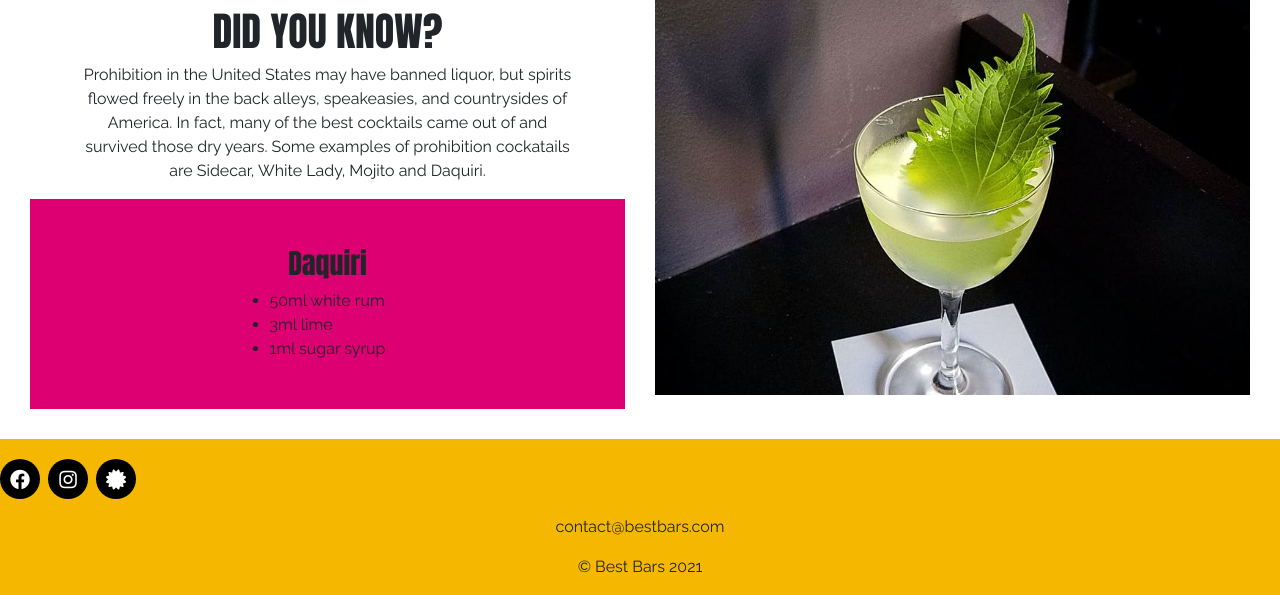
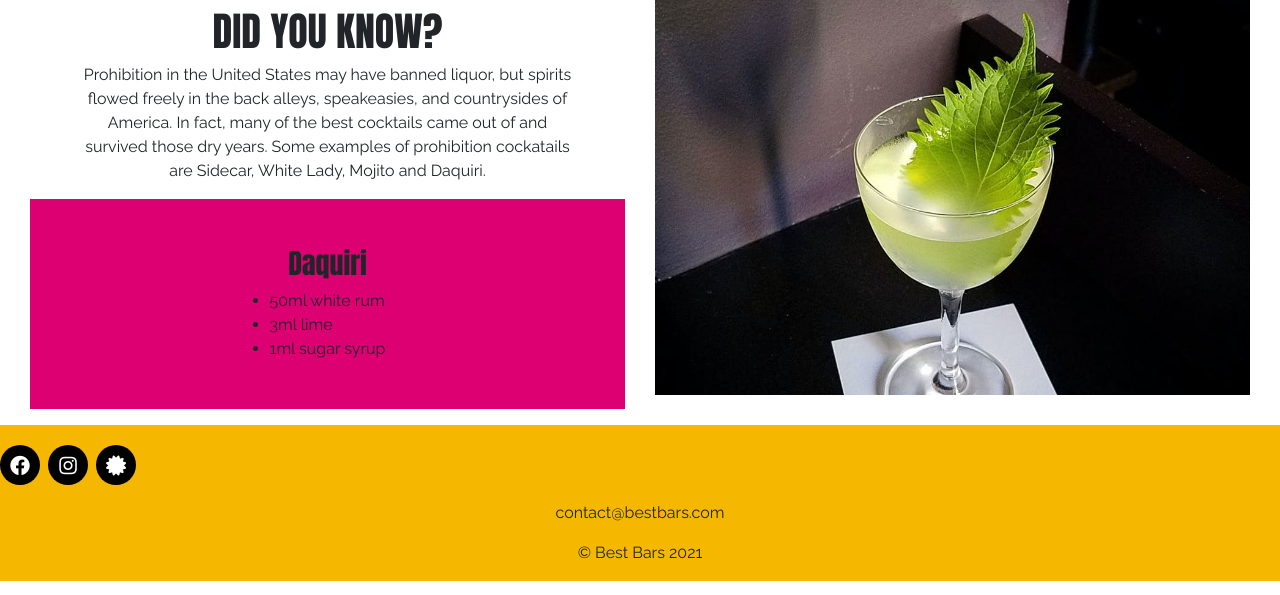
Before and after one commit to chardma3/Best-Bars-2021, a Flask app: page / in a window 1280 px wide. Shown: the part 4093-4688 px from the top of the page. Run offline with Flask 2, Linux system fonts and the light colour scheme; some libraries are stand-ins or nearby versions.

Commit message:
Fixed footer so it's at the bottom of the page

```diff
--- a/static/css/style.css
+++ b/static/css/style.css
@@ -8,7 +8,9 @@
 
 body {
     font-family: 'Raleway', sans-serif;
-    scroll-behavior: smooth;
+    min-height: 100vh;
+    display: flex;
+    flex-direction: column;
 }
 
 img {
@@ -120,6 +122,10 @@ li.modal.open {
     padding-bottom:15px;
 }
 
+.form-container {
+    margin: auto 0;
+}
+
 /* ---------- Buttons ---------- */
 .btn {
     border:none;
@@ -133,7 +139,7 @@ li.modal.open {
 
 /* ---------- Footer ---------- */
 .footer-container {
-    margin-top: 30px;
+    margin-top: auto;
     background-color:#F5B700;
 }
 
--- a/templates/base.html
+++ b/templates/base.html
@@ -88,7 +88,7 @@
         {% endif %}
         {% endwith %}
     </section>
-    <main class="container-fluid">
+    <main class="container-fluid form-container">
         {% block content %}
         {% endblock %}
     </main>
--- a/templates/index.html
+++ b/templates/index.html
@@ -74,7 +74,7 @@
 <!-- Section 4 -->
 <div class="container-fluid mt-4"><img src="{{ url_for('static', filename='images/bg_three.jpg') }}" alt="cocktail">
 </div>
-<div class="container-fluid mt-4">
+<div class="container-fluid mt-4 mb-3">
     <div class="row">
         <div class="col-12 col-md-6">
             <h1 class="text-center pt-2">DID YOU KNOW?</h1>
--- a/templates/login.html
+++ b/templates/login.html
@@ -1,9 +1,7 @@
 {% extends "base.html" %}
 {% block content %}
-
 <h4 class="text-center mt-4">LOG IN</h4>
-
-<div class="form-container container-fluid">
+<div class="container-fluid">
     <div class="row form-group">
         <div class="col">
             <form method="POST" action="{{ url_for('login') }}">
@@ -29,5 +27,5 @@
         </p>
     </div>
 </div>
-
+</div>
 {% endblock %}
```
